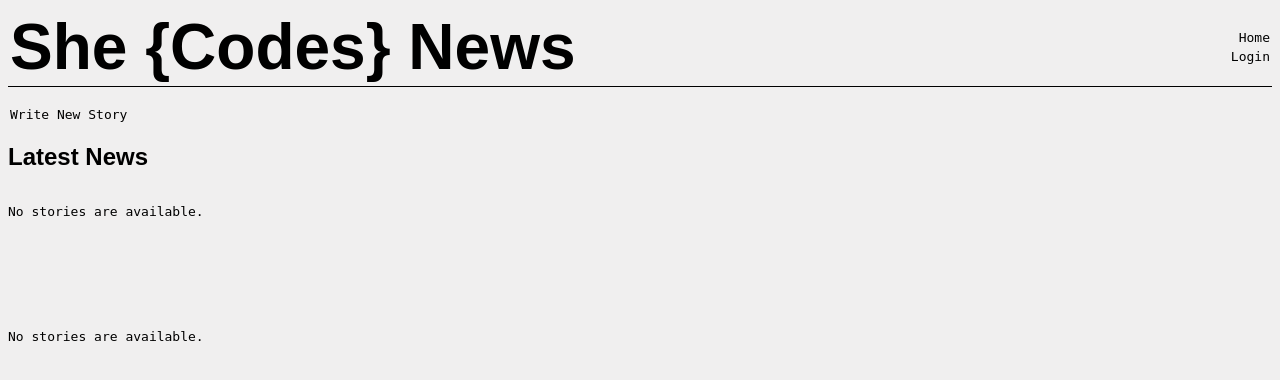
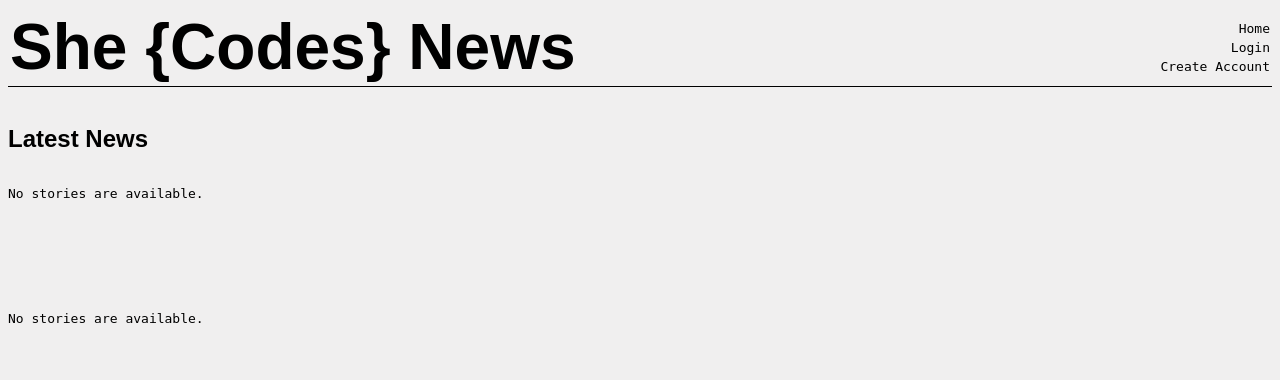
Before and after one commit to blakerach1/she_codes_news, a Django app: page /news/ in a window 1280 px wide. Shown: the top 380 px of the page. Run offline with Django 4.2, Linux system fonts and the light colour scheme; data that the repository does not hold is empty; parts of the project's set-up code (start-up, migrations or seed data) failed here and were passed over; some web fonts are replaced.

Commit message:
show and hide relevant information based on logged status working

```diff
--- a/she_codes_news/news/templates/news/index.html
+++ b/she_codes_news/news/templates/news/index.html
@@ -8,7 +8,10 @@
     {% block content %}
 
     <br>
-    <a href="{% url 'news:newStory' %}">Write New Story</a>
+    {% if request.user.is_authenticated %}
+        <a href="{% url 'news:newStory' %}">Write New Story</a>
+    {% else %}
+    {% endif %}
 
     <h2>Latest News</h2>
 
--- a/she_codes_news/news/urls.py
+++ b/she_codes_news/news/urls.py
@@ -1,4 +1,5 @@
 from django.urls import path
+from django.contrib.auth.decorators import login_required
 from . import views
 
 app_name = 'news'
@@ -6,6 +7,6 @@ app_name = 'news'
 urlpatterns = [
     path('', views.IndexView.as_view(), name='index'),
     path('<int:pk>/', views.StoryView.as_view(), name='story'),
-    path('add-story/', views.AddStoryView.as_view(), name='newStory'),
+    path('add-story/', login_required(views.AddStoryView.as_view(), login_url='login'), name='newStory'),
     path('author/<username>/', views.AuthorStoryView.as_view(), name='authorStories'),
 ]
--- a/she_codes_news/templates/nav.html
+++ b/she_codes_news/templates/nav.html
@@ -5,7 +5,11 @@
         <a href="{% url 'logout' %}">Logout</a>
         <a href="{% url 'users:userProfile' username=request.user.username %}">View Profile</a>
     {% else %}
-        <a href="{% url 'login' %}">Login</a>
+        {% url 'login' as url %}
+        {% if request.path != url %}
+            <a href="{% url 'login' %}">Login</a>
+        {% endif %}
+        <a href="{% url 'users:createAccount' %}">Create Account</a>
     {% endif %}
 
 </nav>
```
